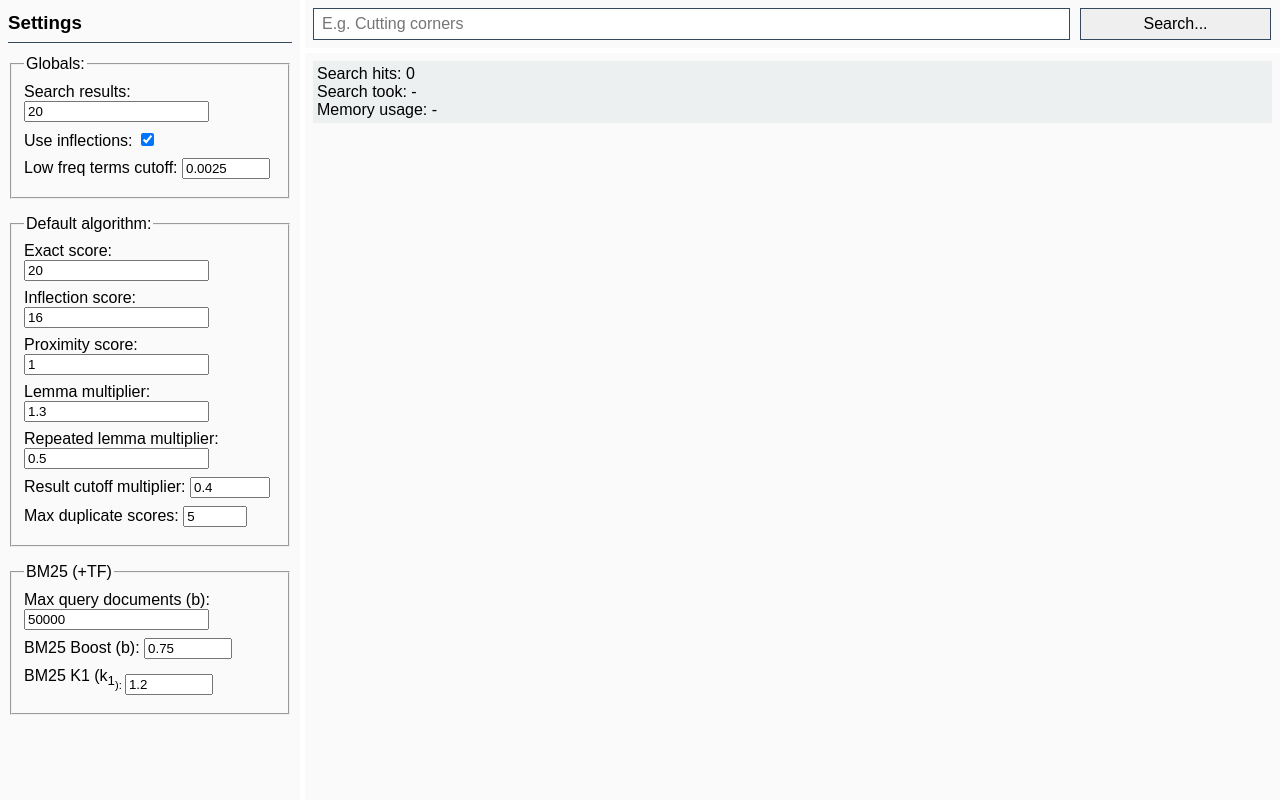
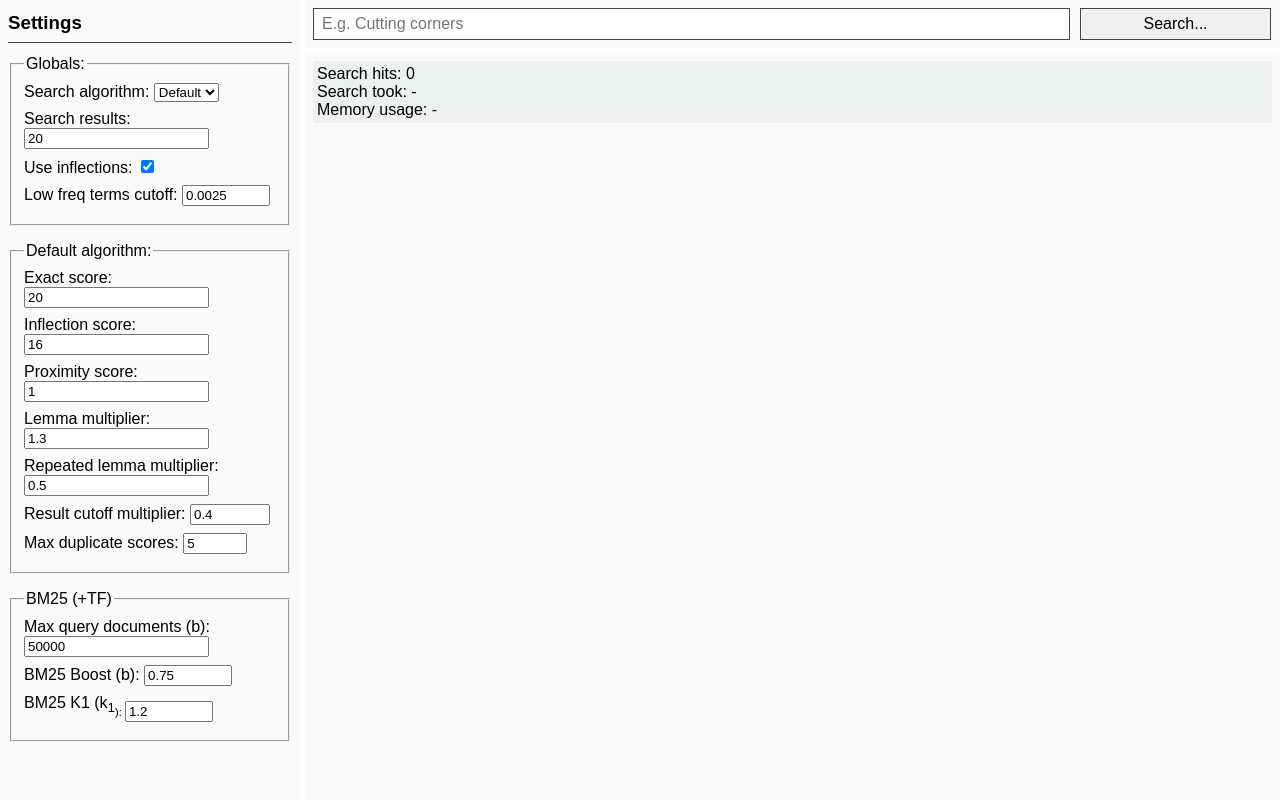
Before and after one commit to rasmus0201/search, a PHP site: page /search.php in a window 1280 px wide. Run offline with PHP 8.4, Linux system fonts and the light colour scheme; some libraries are stand-ins or nearby versions.

Commit message:
add option

```diff
--- a/public/api.php
+++ b/public/api.php
@@ -3,8 +3,8 @@
 use App\Database\Database;
 use Search\DefaultNormalizer;
 use Search\DefaultTokenizer;
-use Search\Searching\Searcher;
-// use App\Dictionaries\Apollo\ApolloSearcher as Searcher;
+// use Search\Searching\Searcher;
+use App\Dictionaries\Apollo\ApolloSearcher as Searcher;
 use Search\Support\DatabaseConfig;
 
 $res = [
@@ -51,7 +51,7 @@ $searcher = new Searcher(
 );
 
 $dicts = [];
-$res = $searcher->search(trim($request['q']), 50);
+$res = $searcher->search(trim($request['q']), 10);
 
 if (count($res['document_ids'])) {
     $ids = implode(', ', $res['document_ids']);
--- a/public/search.php
+++ b/public/search.php
@@ -13,6 +13,13 @@
                     <h3 class="settings__title">Settings</h3>
                     <fieldset>
                         <legend>Globals:</legend>
+                        <label>
+                            Search algorithm:
+                            <select>
+                                <option value="default" selected>Default</option>
+                                <option value="bm25">BM25</option>
+                            </select>
+                        </label>
                         <label>
                             Search results:
                             <input type="number" min="1" value="20" step="1">
```
